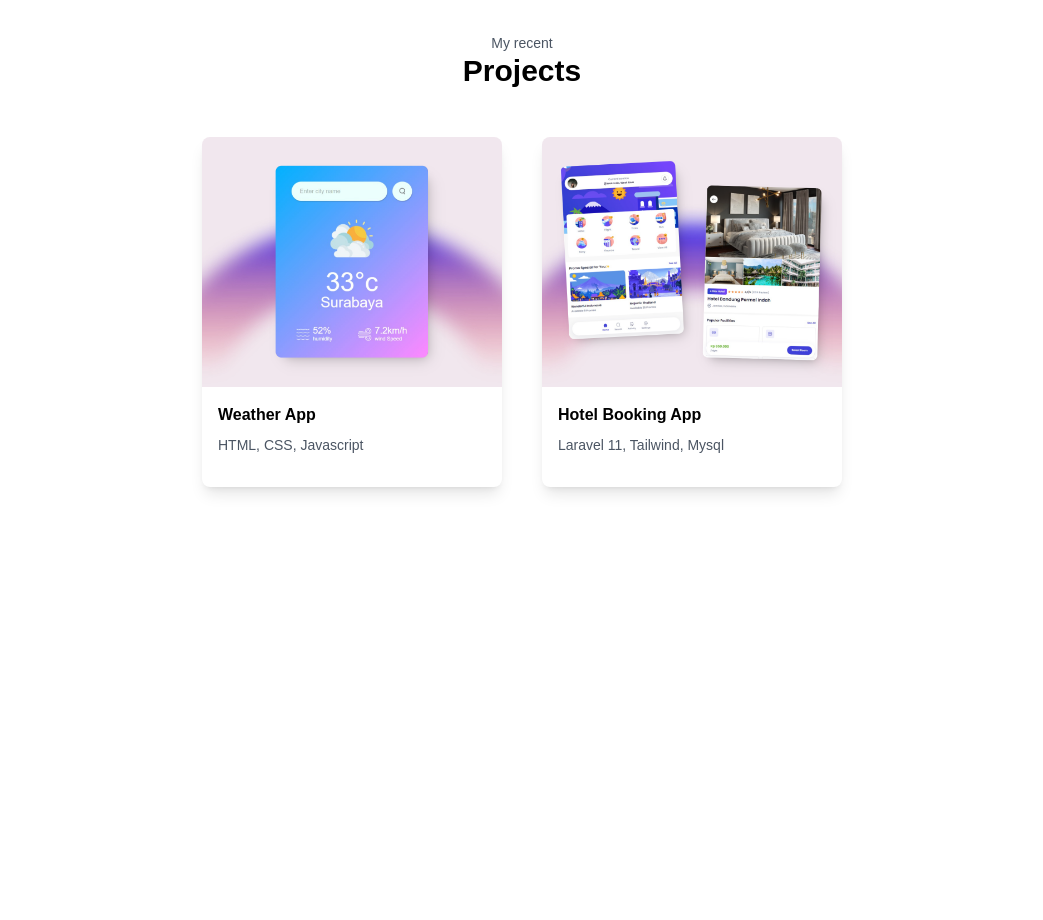
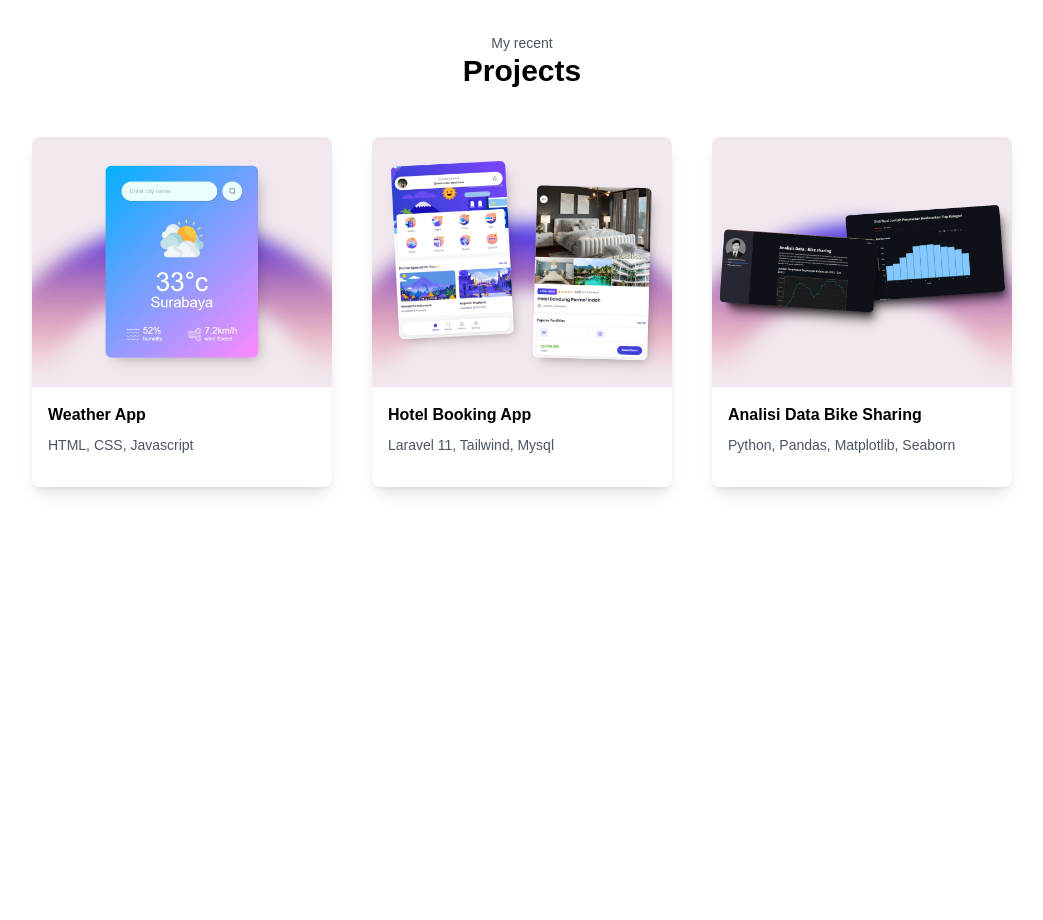
Before and after one commit to ilhaaam24/react-portofolio, a React (Vite) app: page / in a window 1280 px wide. Shown: the part 3380-4300 px from the top of the page, without its empty margins (118-1161 px from the left). Built offline with nearby package versions, Linux system fonts and the light colour scheme.

Commit message:
feat:project analisis data

```diff
--- a/src/pages/Project.jsx
+++ b/src/pages/Project.jsx
@@ -9,7 +9,11 @@ const Project = () => {
       title: "Hotel Booking App",
       tool: "Laravel 11, Tailwind, Mysql",
       image: "/assets/projects/hotelapp.png",
-    },
+    },{
+      title: "Analisi Data Bike Sharing",
+      tool: "Python, Pandas, Matplotlib, Seaborn",
+      image: "/assets/projects/analisisdata.png",
+    }
   ];
   return (
     <div id="project" className="flex flex-col items-center justify-center min-h-screen p-4 gap-4 mt-8  ">
```
Also changed, not shown: public/assets/projects/analisisdata.png (added).
